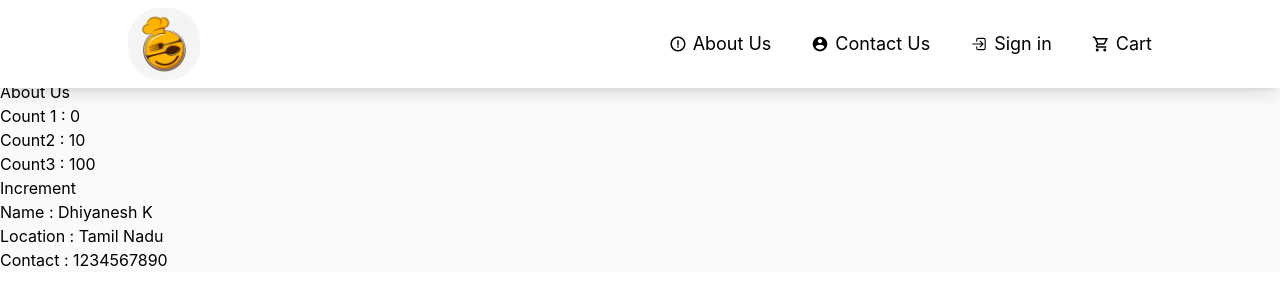
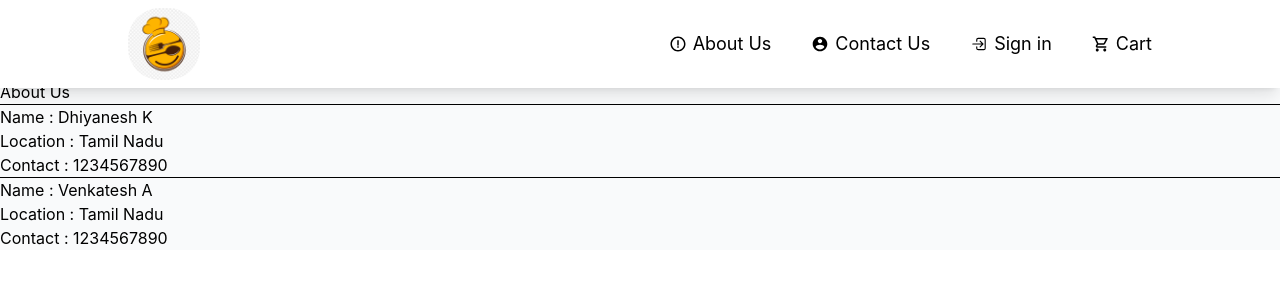
Before and after one commit to DHIYANESH-K/Food_Ordering_Application, a React (Vite) app: page /about in a window 1280 px wide. Shown: the top 306 px of the page. Built offline with nearby package versions, Linux system fonts and the light colour scheme.

Commit message:
working on parent and multiple child component execution order

```diff
--- a/src/components/About.js
+++ b/src/components/About.js
@@ -16,6 +16,7 @@ class About extends Component{
             <div className="pt-20">
                 <div>About Us</div>
                 <UserClass name={"Dhiyanesh K"} location={"Tamil Nadu"} phone={"1234567890"}></UserClass>
+                <UserClass name={"Venkatesh A"} location={"Tamil Nadu"} phone={"1234567890"}></UserClass>
             </div>
         )
     }
--- a/src/components/UserClass.js
+++ b/src/components/UserClass.js
@@ -5,38 +5,25 @@ class UserClass extends React.Component{
     constructor(props){
         super(props);
 
-        this.state={
-            count1:0,
-            count2:10,
-            count3:100
-        }
-
-        console.log("Child constructor")
+        console.log(this.props.name+" constructor")
     }
 
     componentDidMount(){
-        console.log("Child componentDidMount")
+        console.log(this.props.name+" componentDidMount")
     }
 
     render(){
 
         let {name, location, phone} = this.props;
 
-        console.log("Child render")
+        console.log(this.props.name+" render")
 
         return(<div>
-            <div>Count 1 : {this.state.count1}</div>
-            <div>Count2 : {this.state.count2}</div>
-            <div>Count3 : {this.state.count3}</div>
-            <button onClick={()=>{
-                this.setState({
-                    count1: this.state.count1 + 1,
-                    count2: this.state.count2 - 1
-                });
-            }}>Increment</button>
+            <hr></hr>
             <div>Name : {name}</div>
             <div>Location : {location}</div>
             <div>Contact : {phone}</div>
+
         </div>)
     }
 }
```
